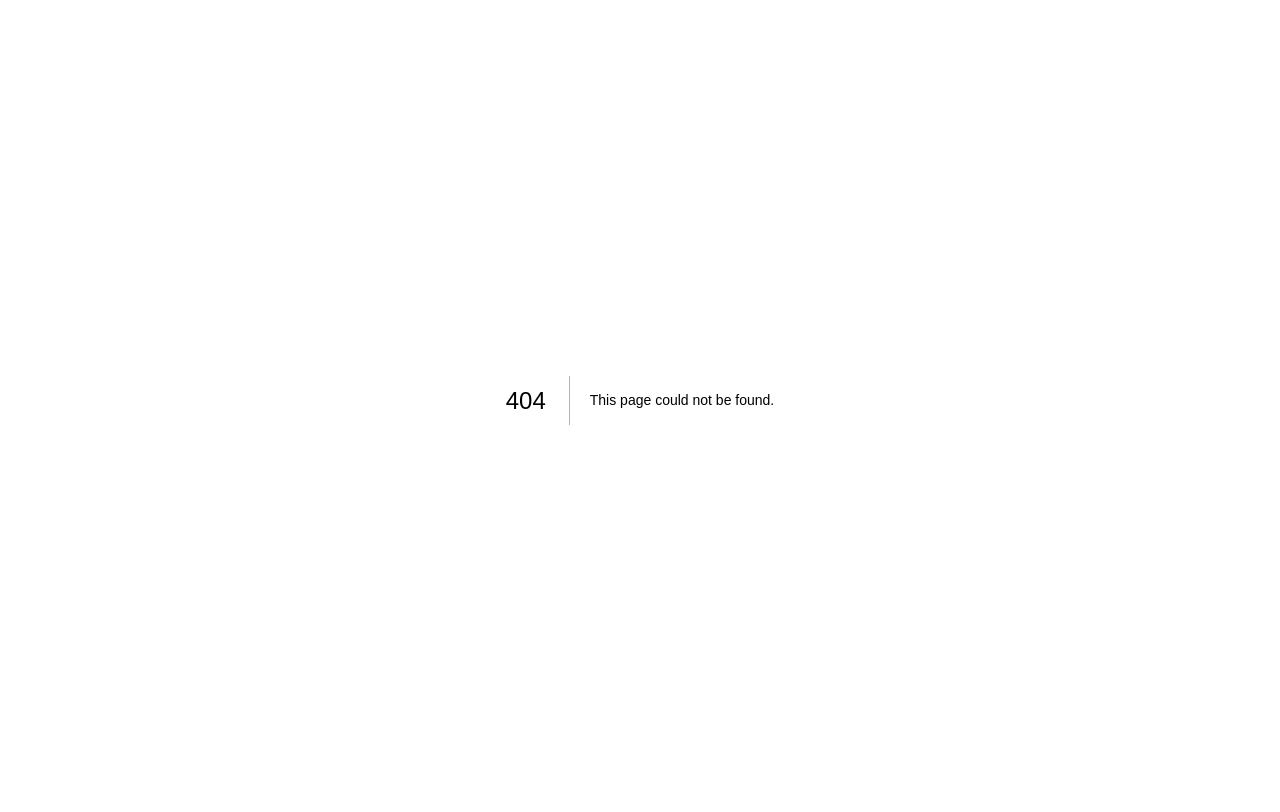
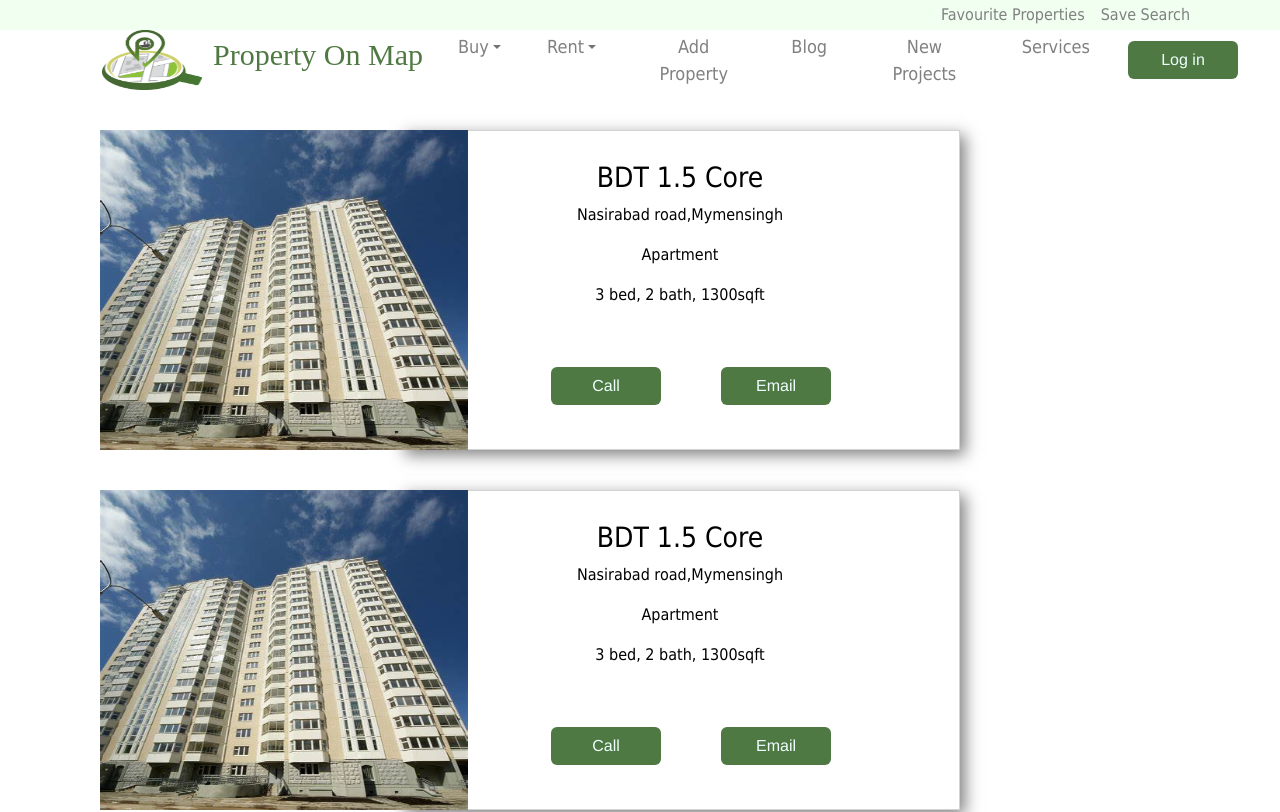
Before and after one commit to Safwat901/Property_on_map, a Next.js app in the folder pom/: page /ForRent in a window 1280 px wide. Before the commit this address had no page. Shown: the top 812 px of the page. Built offline with nearby package versions, Linux system fonts and the light colour scheme; a web font is replaced by a local one.

Commit message:
10.8.22-1

```diff
--- /dev/null
+++ b/pom/components/CardForDetail.js
@@ -0,0 +1,29 @@
+import Login_button from "./Login_button";
+
+const CardForDetail = () => {
+  return (
+    <>
+      <div className="main-div">
+        <div className="img-div">
+          <img src="/card1.jpg" alt="sdkja"></img>
+        </div>
+        <div className="body-div">
+          <div className="desc-dev">
+            <h3>BDT 1.5 Core</h3>
+            <p>Nasirabad road,Mymensingh</p>
+            <p>Apartment</p>
+            <p>3 bed, 2 bath, 1300sqft</p>
+          </div>
+          <div
+            style={{ display: "flex", marginLeft: "120px", marginTop: "30px" }}
+          >
+            <Login_button title="Call" />
+            <Login_button title="Email" />
+          </div>
+        </div>
+      </div>
+    </>
+  );
+};
+
+export default CardForDetail;
--- a/pom/components/CardsRowfr.js
+++ b/pom/components/CardsRowfr.js
@@ -8,24 +8,28 @@ const CardsRowfr = () => {
         imgsrc="/card1.jpg"
         location="Town Hall"
         detail="2 bed,2 bath. Apartment"
+        link="/ForRent"
       />
       <Cards
         title="BDT 738947 "
         imgsrc="/card2.jpg"
         location="Town Hall"
         detail="2 bed,2 bath. Apartment"
+        link="/ForRent"
       />
       <Cards
         title="BDT 738947 "
         imgsrc="/card3.jpg"
         location="Town Hall"
         detail="2 bed,2 bath. Apartment"
+        link="/ForRent"
       />
       <Cards
         title="BDT 738947 "
         imgsrc="/card4.jpg"
         location="Town Hall"
         detail="2 bed,2 bath. Apartment"
+        link="/ForRent"
       />
     </>
   );
--- a/pom/components/Footer.js
+++ b/pom/components/Footer.js
@@ -5,7 +5,7 @@ const Footer = () => {
     <>
       <div className="flex_container">
         <div className="foot_er col1">
-          <h1>Useful Links</h1>
+          <h1>USEFUL LINKS</h1>
           <Link href="/">ABOUT US</Link>
           <Link href="/">CONTACT US</Link>
           <Link href="/">CAREERS </Link>
--- a/pom/components/Login_button.js
+++ b/pom/components/Login_button.js
@@ -1,11 +1,11 @@
 import Link from "next/link";
 
-const Login_button = () => {
+const Login_button = (props) => {
   return (
     <>
       <div className="sign_in">
         <Link href="/Login">
-          <button className="sign_up btn">Log in</button>
+          <button className="sign_up btn">{props.title}</button>
         </Link>
       </div>
     </>
--- a/pom/components/MenuBar.js
+++ b/pom/components/MenuBar.js
@@ -17,7 +17,7 @@ const MenuBar = () => {
             height: "50px",
           }}
         >
-          <Navbar.Brand href="#home">
+          <Navbar.Brand href="/">
             <img
               style={{ marginLeft: "-90px" }}
               src="/logo.png"
@@ -38,7 +38,7 @@ const MenuBar = () => {
                 bottom: "50px",
               }}
             >
-              Property On Man
+              Property On Map
             </span>
           </Navbar.Brand>
           <Navbar.Toggle aria-controls="basic-navbar-nav" />
@@ -155,7 +155,7 @@ const MenuBar = () => {
               </div>
             </Nav>
           </Navbar.Collapse>
-          <Login_button />
+          <Login_button title="Log in" />
         </Container>
       </Navbar>
     </>
--- /dev/null
+++ b/pom/pages/ForRent/index.js
@@ -0,0 +1,25 @@
+import MenuBar from "../../components/MenuBar";
+import NavBarUpper from "../../components/NavBarUpper";
+import Head from "next/head";
+import Footer from "../../components/Footer";
+import CardForDetail from "../../components/CardForDetail";
+
+const index = () => {
+  return (
+    <>
+      <Head>
+        <title>Rent</title>
+      </Head>
+      <NavBarUpper />
+      <MenuBar />
+      <CardForDetail />
+      <CardForDetail />
+      <CardForDetail />
+      <CardForDetail />
+      <CardForDetail />
+      <Footer />
+    </>
+  );
+};
+
+export default index;
--- a/pom/styles/globals.css
+++ b/pom/styles/globals.css
@@ -118,6 +118,7 @@
   background: #4f7942;
   font-family: 'Franklin Gothic Medium', 'Arial Narrow', Arial, sans-serif;
   color: azure;
+  width: 110px;
 
 }
 
@@ -350,3 +351,69 @@ text-align: center;
 nav{
   height: 60px;
 }
+
+/* ................................CARD................................... */
+.inner{
+  overflow: hidden;
+}
+
+.inner img{
+  transition: all 1.0 ease;
+  overflow: hidden;
+}
+.inner:hover img{
+  transform: scale(1.3);
+}
+
+
+
+/* ......................................CARD DETAIL (CUSTOM CARD.......... */
+
+.body-div{
+
+  /* background: green; */
+  width: 20%;
+  float: right;
+  margin-right: 320px;
+  margin-top: -320px;
+  color: black;
+  height: 20rem;
+  width: 35rem;
+  text-align: center;
+  border: 1px solid #d3d3d3;
+  box-shadow: 5px 5px 15px rgb(0,0,0,0.5)
+
+}
+
+.img-div img{
+  width: 23rem;
+   height: 20rem;
+   object-fit: auto
+
+}
+
+.main-div{
+  margin-left: 100px;
+  margin-top:40px ;
+}
+
+.body-div p{
+
+  color: black;
+}
+
+.desc-dev{
+  margin-top: 30px;
+
+
+}
+.desc-dev h3{
+
+  font-family: "Tahoma"
+
+}
+.desc-dev p{
+
+  font-family: "Tahoma"
+
+}
```
Also changed, not shown: pom/components/Cards.js (+12 -10 lines).
